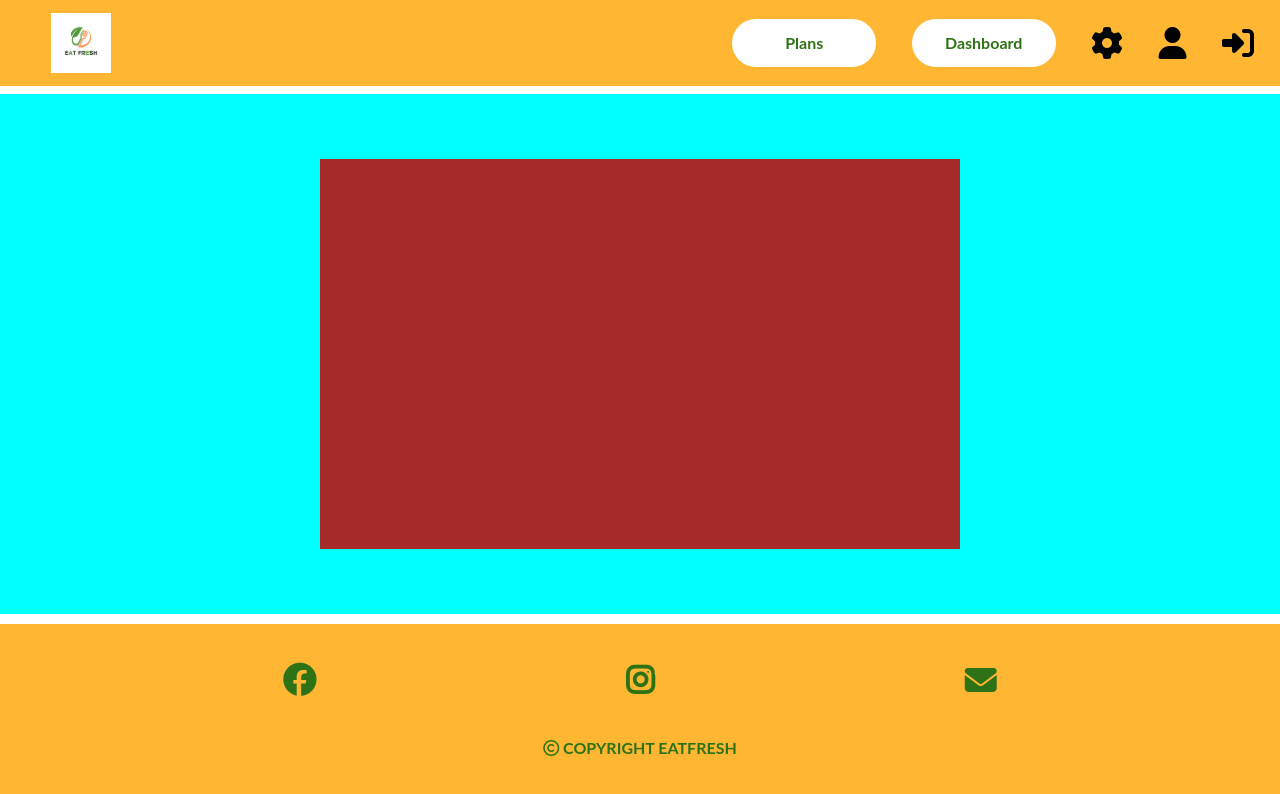
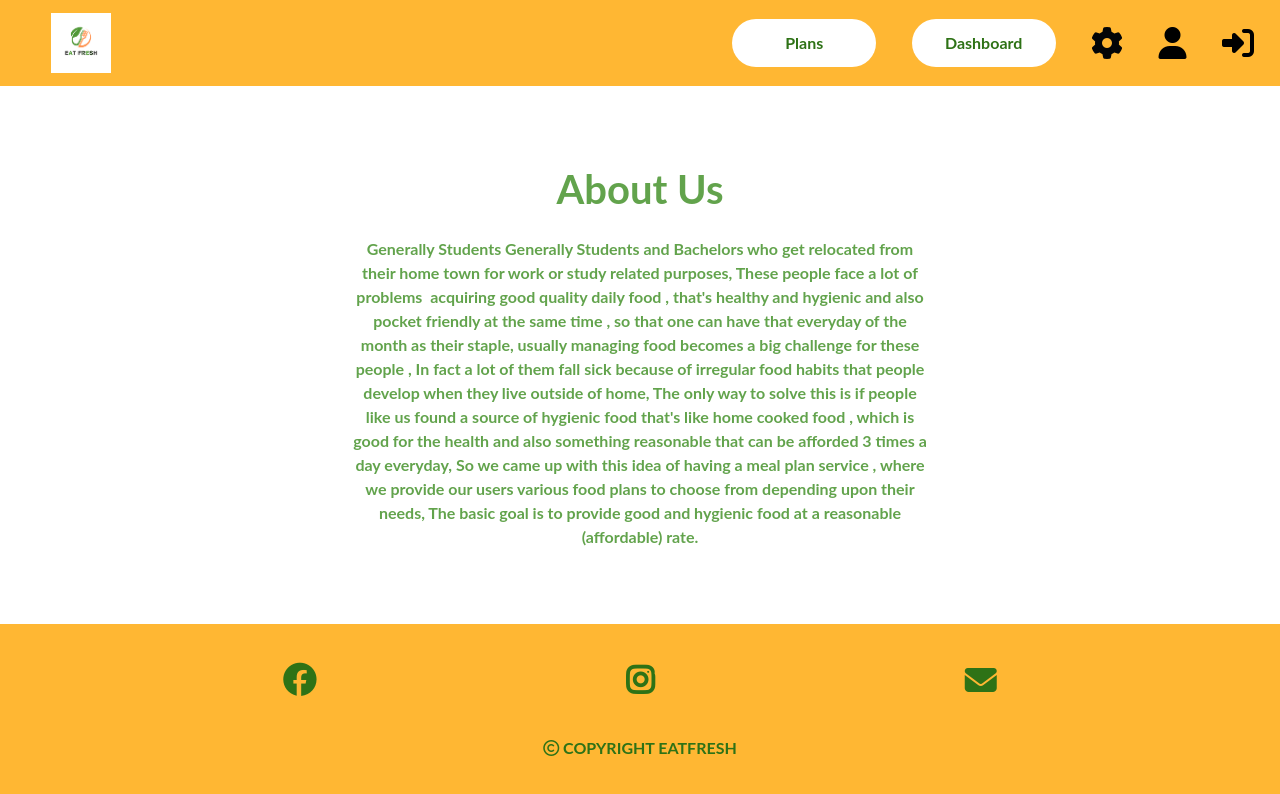
Before and after one commit to Globetrottercode/react_eat_fresh, a React (Create React App) app: page /settings/aboutus in a window 1280 px wide. Shown: the top 794 px of the page. Built offline with nearby package versions, Linux system fonts and the light colour scheme.

Commit message:
AboutUs.js page created

```diff
--- a/src/css/settings.module.css
+++ b/src/css/settings.module.css
@@ -99,8 +99,27 @@
 .aboutUsBody {
   height: 75%;
   width: 50%;
-  background-color: brown;
+  /* background-color: brown; */
+  display: flex;
+  flex-direction: column;
+  justify-content: space-between;
+  align-items: center;
   /* display: flex;
   flex-direction: column;
   justify-content: space-between; */
 }
+
+.aboutUsHeading {
+  color: rgba(81, 153, 56, 0.9);
+  font-size: 5vh;
+  font-weight: bolder;
+}
+
+.aboutUsContent {
+  height: 80%;
+  width: 90%;
+  /* border: 1px solid green; */
+  text-align: center;
+  display: flex;
+  align-items: center;
+}
--- a/src/pages/SettingsPages/aboutUs.js
+++ b/src/pages/SettingsPages/aboutUs.js
@@ -6,8 +6,32 @@ function AboutUs() {
   return (
     <>
       <TopNavbar />
-      <div style={{ backgroundColor: "aqua" }} className={aboutUs.body}>
-        <div className={aboutUs.aboutUsBody}></div>
+      <div className={aboutUs.body}>
+        <div className={aboutUs.aboutUsBody}>
+          <p className={aboutUs.aboutUsHeading}>About Us</p>
+          <div className={aboutUs.aboutUsContent}>
+            <span
+              style={{ fontWeight: "bold", color: "rgba(81, 153, 56, 0.9)" }}
+            >
+              Generally Students Generally Students and Bachelors who get
+              relocated from their home town for work or study related purposes,
+              These people face a lot of problems  acquiring good quality daily
+              food , that's healthy and hygienic and also pocket friendly at the
+              same time , so that one can have that everyday of the month as
+              their staple, usually managing food becomes a big challenge for
+              these people , In fact a lot of them fall sick because of
+              irregular food habits that people develop when they live outside
+              of home, The only way to solve this is if people like us found a
+              source of hygienic food that's like home cooked food , which is
+              good for the health and also something reasonable that can be
+              afforded 3 times a day everyday, So we came up with this idea of
+              having a meal plan service , where we provide our users various
+              food plans to choose from depending upon their needs, The basic
+              goal is to provide good and hygienic food at a reasonable
+              (affordable) rate.
+            </span>
+          </div>
+        </div>
       </div>
       <Footer />
     </>
```
